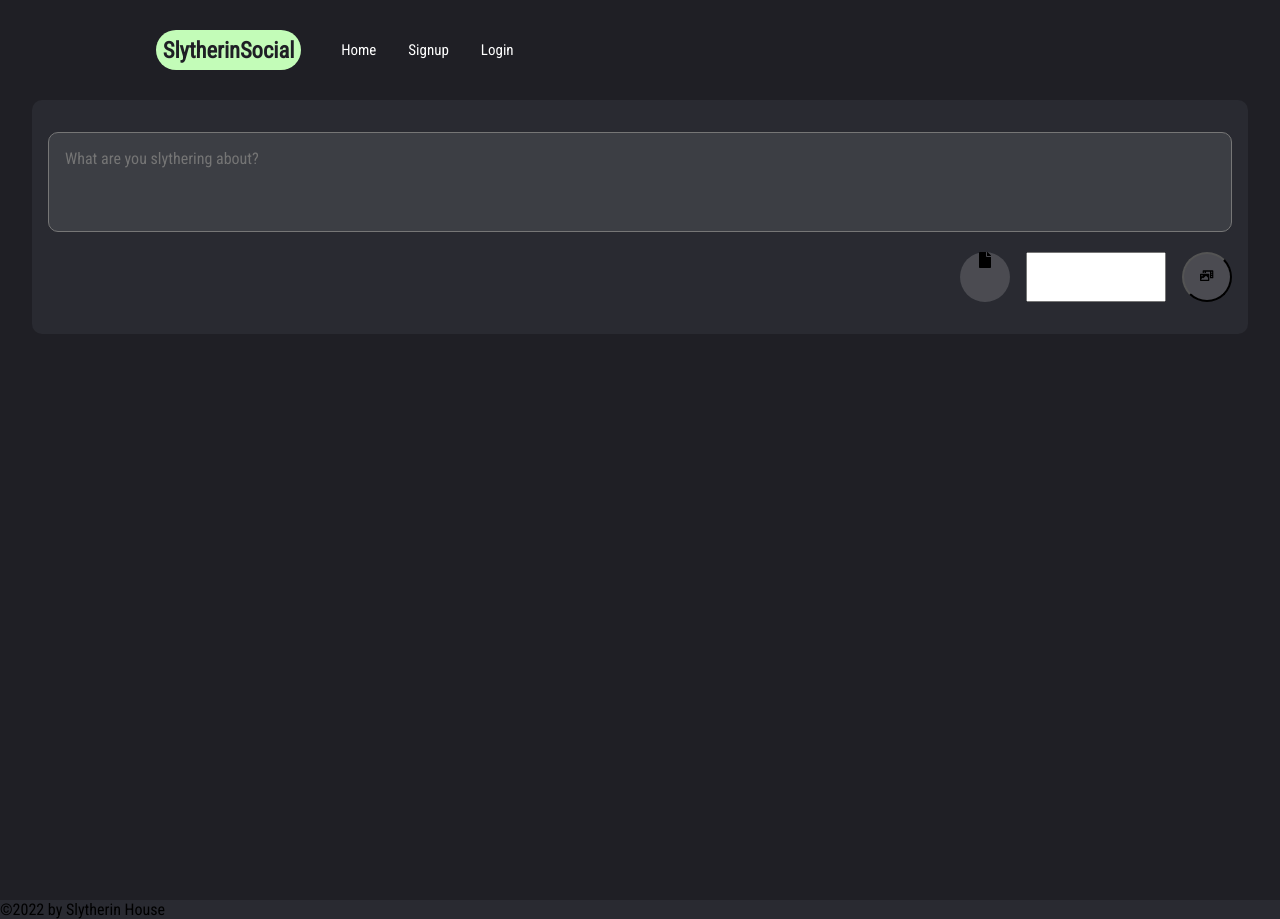
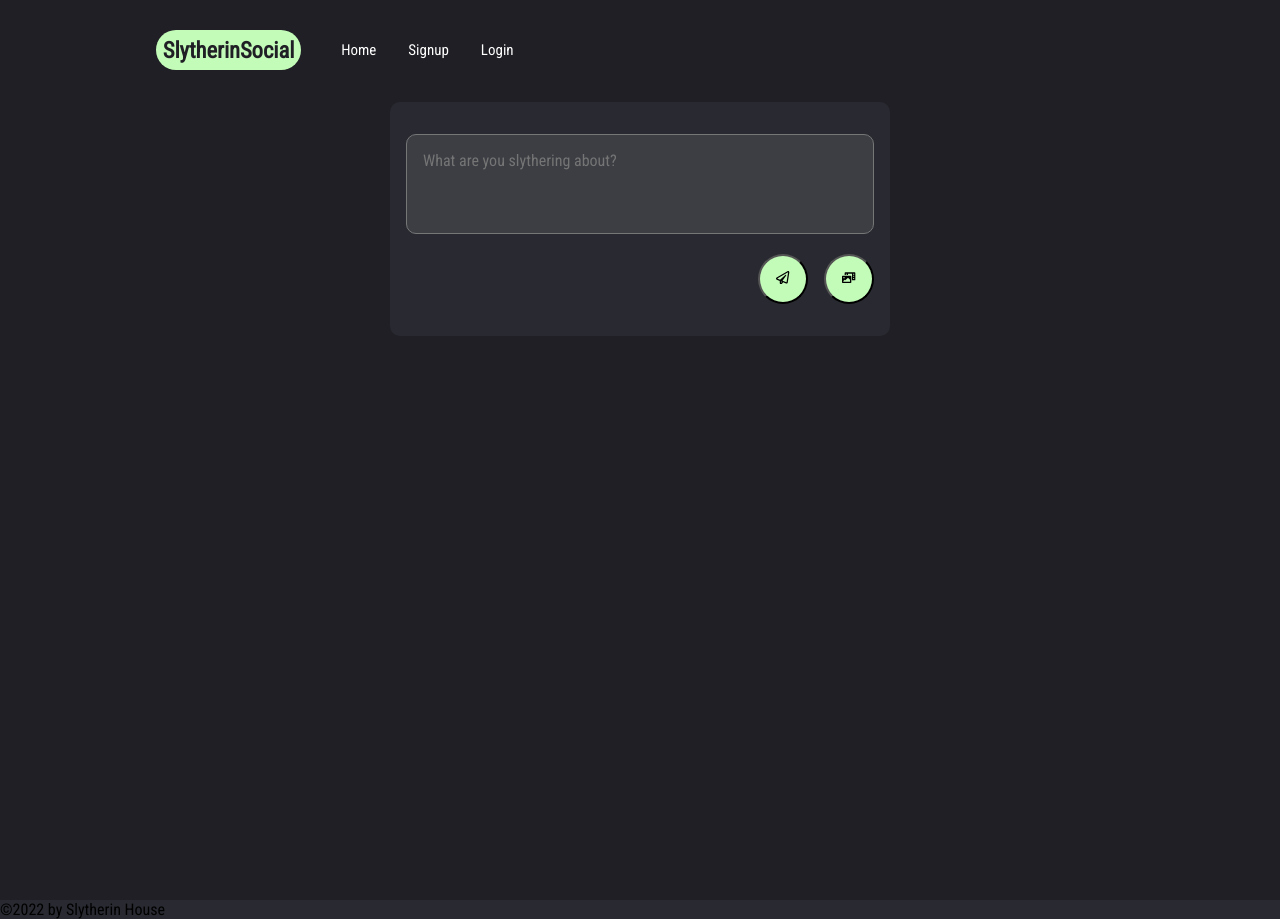
Before and after one commit to slytherin-CU-VIRT-BO/slytherin-social-app, a React (Create React App) app in the folder client/: page /newpost in a window 1280 px wide. Built offline with nearby package versions, Linux system fonts and the light colour scheme.

Commit message:
post page

```diff
--- a/client/src/components/Header/Header.js
+++ b/client/src/components/Header/Header.js
@@ -31,7 +31,7 @@ export default function Header() {
               Home
             </NavLink>
             <NavMenu>
-              <NavLink to="/post" activestyle="false">
+              <NavLink to="/newpost" activestyle="true">
                 Post
               </NavLink>
               <NavLink to="/profile" activestyle="false">
--- a/client/src/components/NewPost/NewPost.css
+++ b/client/src/components/NewPost/NewPost.css
@@ -2,9 +2,18 @@
 	background-color: var(--primary-500);
 	padding: 2rem 1rem;
 	border-radius: 10px;
+	margin:auto;
+	width: 50%;
+	margin-top: 2px;
+	max-width: 500px;
+    height:90%;
+      display: flex;
+      flex-direction: column;
+      gap: 0.5rem;
 }
 
 .newpost textarea {
+
 	-webkit-box-sizing: border-box;
 	-moz-box-sizing: border-box;
 	box-sizing: border-box;
@@ -20,7 +29,7 @@
 
 .newpost button,
 label div {
-	background-color: rgba(255, 255, 255, 0.158);
+	background-color: rgb(195, 252, 184);
 	width: 50px;
 	aspect-ratio: 1;
 	border-radius: 50%;
@@ -31,11 +40,10 @@ label div {
 
 label div img,
 .newpost button img {
+	font-size: 20px;
 	height: 20px;
-	position: absolute;
-	left: 50%;
-	top: 50%;
-	transform: translate(-45%, -50%);
+	left: 5%;
+	top: 5%;
 }
 
 label div {
--- a/client/src/components/NewPost/NewPost.js
+++ b/client/src/components/NewPost/NewPost.js
@@ -1,7 +1,7 @@
 import { isConstValueNode } from 'graphql';
 import React from 'react';
 import './NewPost.css';
-import { FaPhotoVideo, FaFile} from 'react-icons/fa'
+import { FaPhotoVideo, FaRegPaperPlane} from 'react-icons/fa'
 
 const NewPost = ({ onSubmit }) => {
 return (
@@ -10,12 +10,9 @@ return (
     <textarea placeholder="What are you slythering about?"/>
     <div className="btns">
       <label htmlFor="PostText">
-        <div>
-          < FaFile />
-        </div>
       </label>
-      <input type="link"/>
-      <button type="submit" aria-label="submit">
+      <button type="submit"><FaRegPaperPlane/></button>
+      <button>
         < FaPhotoVideo />
       </button>
     </div>
--- a/client/src/components/PostList/PostList.css
+++ b/client/src/components/PostList/PostList.css
@@ -35,7 +35,13 @@
      justify-content: center;
      text-align: center;
     }
+  .image {
+    margin-left:10px;
+      aspect-ratio: 1;
+      border-radius: 50%;
+      object-fit: cover;
 
+  }
   .postcard {
     font-size: 14px;
     margin: 0 0 0px 0;
--- a/client/src/components/Trending/Trending.js
+++ b/client/src/components/Trending/Trending.js
@@ -2,8 +2,17 @@ import React from "react";
 
 const Trending = () => {
   return <div>
-
-  </div>;
+    {/* <section class="online">
+      <h2>New to Syltherin</h2>
+      <div class="user">
+        <div>
+          <img src="https://source.unsplash.com/random/1000x1000/?profile,person"
+            class="image" />
+        </div>
+        <h3>Adarsh</h3>
+      </div>
+  </section> */}
+  </div >
 };
 
 export default Trending;
```
Also changed, not shown: client/src/components/Trending/Trending.css (+6 -5 lines).
